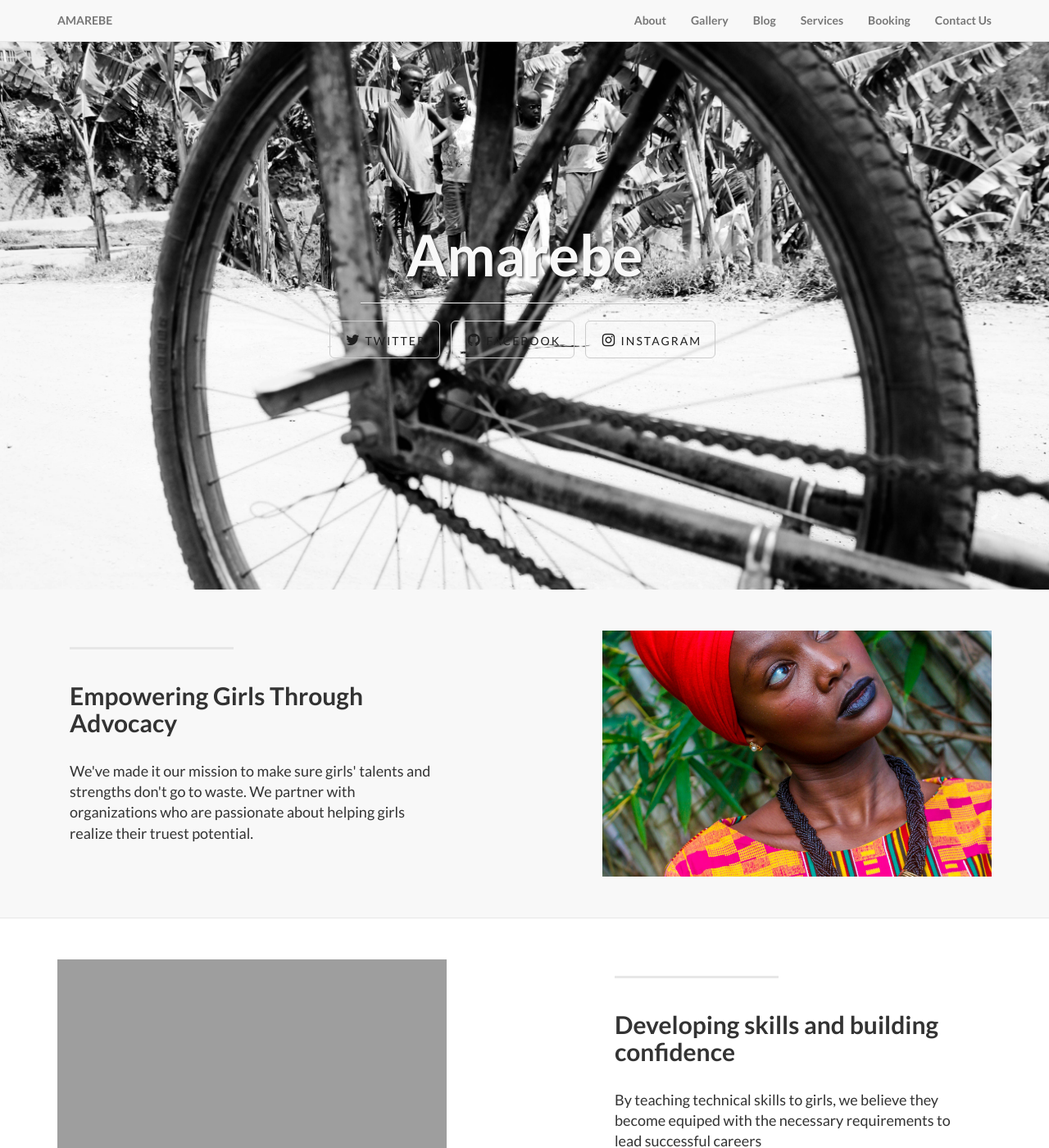
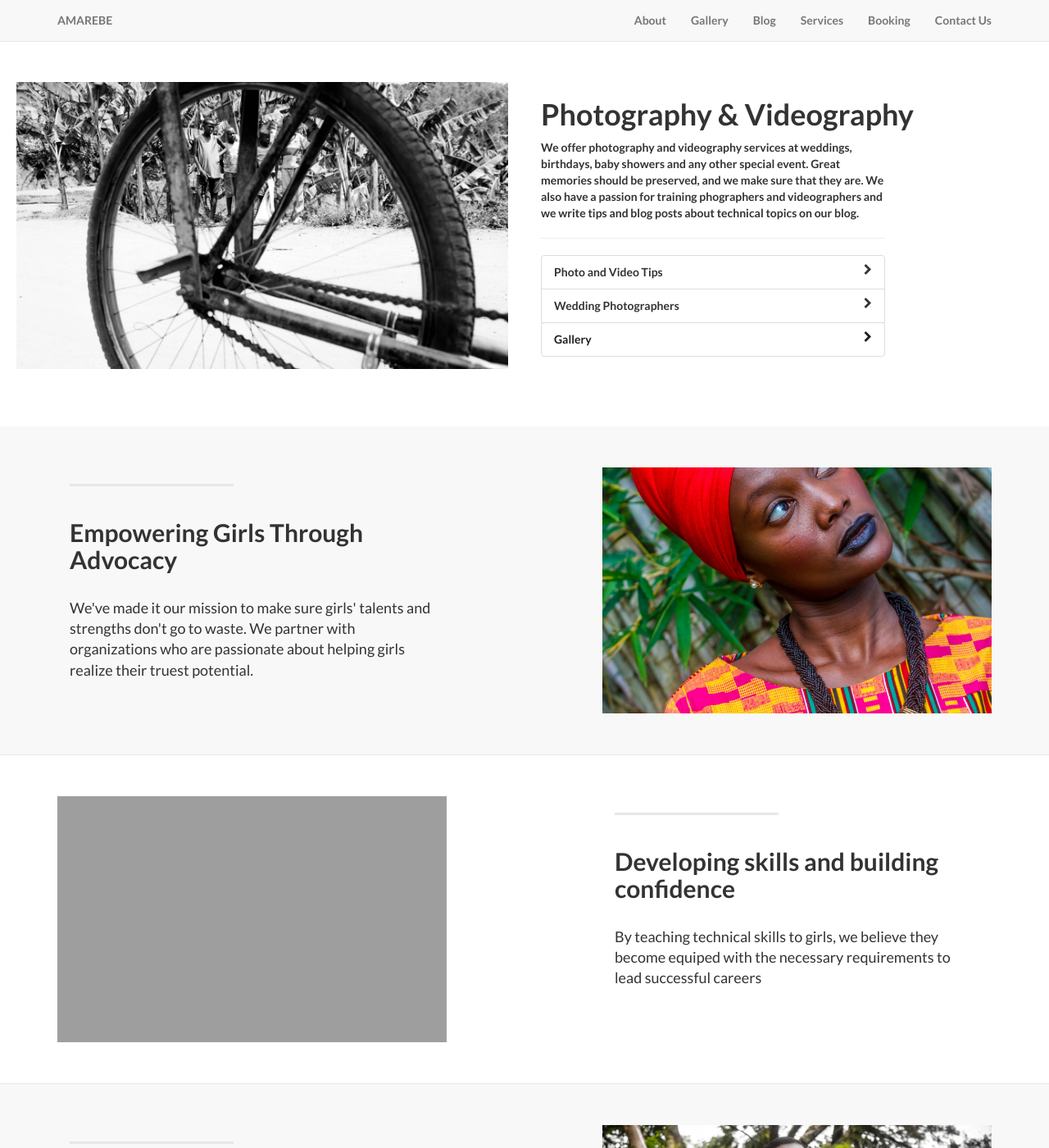
Before and after one commit to cyamatare/amarebe, a Jekyll site: the page built from index.html, in a window 1280 px wide and 1400 px high. Shown: the whole window at 82% size. Built offline with Jekyll 4.4.1, drawn with Linux system fonts in a browser that asks for light colours.

Commit message:
major changes to landing page

```diff
--- a/css/landing-page.css
+++ b/css/landing-page.css
@@ -211,3 +211,57 @@ p.copyright {
 .img-embedded{
   padding-bottom: 20px;
 }
+
+/*lg-feature*/
+
+.lg-feature{
+  min-height: 500px;
+  padding-top: 100px;
+  padding-bottom: 50px;
+}
+
+.wrap-around{
+  padding-left: 20px;
+  padding-right: 20px;
+}
+
+.lg-img{
+background: url('../img/intro-bg.jpg') no-repeat center center;
+background-size: cover;
+min-height: 350px;
+}
+
+.embed-within{
+  min-height: 350px;
+
+}
+.text-wrap{
+  max-width: 70%;
+}
+.services-list{
+  max-width: 70%;
+}
+@media only screen and (max-width: 450px){
+  .text-wrap{
+    max-width: 100%;
+    padding-left: 15px;
+    padding-right: 15px;
+  }
+  .services-list{
+    max-width: 100%;
+    padding-left: 15px;
+    padding-right: 15px;
+  }
+  .lg-feature h1{
+    padding-left: 15px;
+    padding-right: 15px;
+  }
+}
+
+.float-right{
+  float: right;
+}
+
+.lg-feature a{
+    color: #1f1f1f;
+}
--- a/index.html
+++ b/index.html
@@ -4,7 +4,7 @@ layout: default
 ---
 
     <!-- Header -->
-    <a name="about"></a>
+    <!-- <a name="about"></a>
     <div class="intro-header">
         <div class="container">
 
@@ -29,16 +29,55 @@ layout: default
                 </div>
             </div>
 
-        </div>
+        </div> -->
         <!-- /.container -->
 
-    </div>
+    <!-- </div> -->
     <!-- /.intro-header -->
 
     <!-- Page Content -->
+    <div class="sharif-prefers-this-header">
+      <div class="row lg-feature">
+        <div class="col-md-6 wrap-around">
+          <div class="embed-within lg-img">
+          </div>
+        </div>
+        <div class="col-md-6 wrap-around">
+          <div class="embed-within">
+            <h1>Photography & Videography</h1>
+            <div class="text-wrap">
+              We offer photography and videography services at weddings, birthdays,
+              baby showers and any other special event. Great memories should be preserved, and we make sure that they are.
+              We also have a passion for training phographers and videographers and we write tips and blog posts about technical topics on our
+              blog.
+              <hr/>
+
+            </div>
+            <div class="services-list"?
+            <ul class="list-group">
+              <li class="list-group-item">
+                Photo and Video Tips
+                <i class="float-right fa fa-chevron-right text-right"></i>
+              </li>
+              <li class="list-group-item">
+                Wedding Photographers
+                  <i class="float-right fa fa-chevron-right text-right"></i>
+              </li>
+              <a href="{{site.github.url}}/gallery.html"><li class="list-group-item">
+
+                Gallery
+                <i class="float-right fa fa-chevron-right text-right"></i>
+              </li>
+            </a>
+            </ul>
+    </div>
+          </div>
+        </div>
+      </div>
+    </div>
 
 	<a  name="services"></a>
-    <div class="content-section-a">
+    <div style="clear: both !important" class="content-section-a">
 
         <div class="container">
             <div class="row">
```
